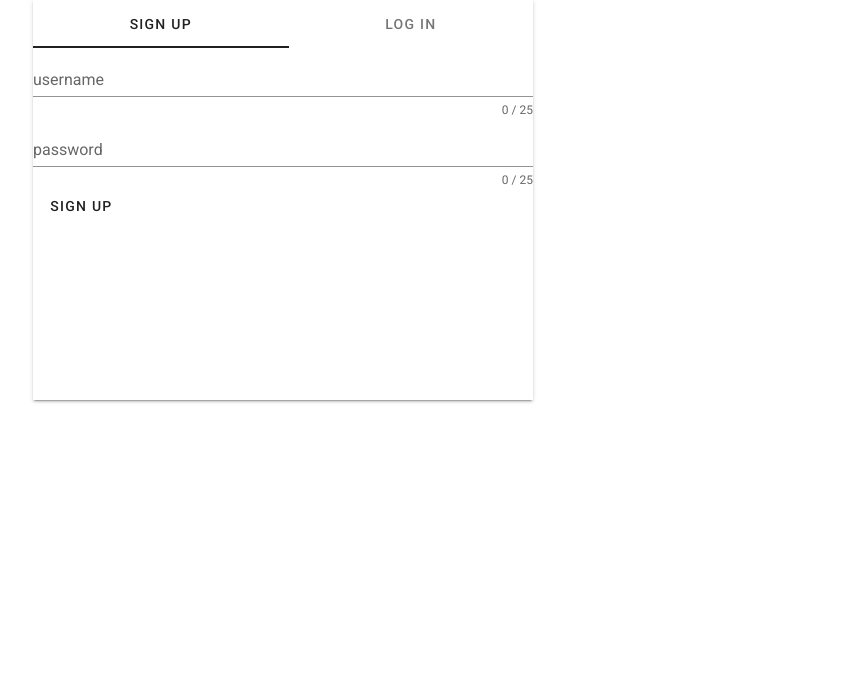
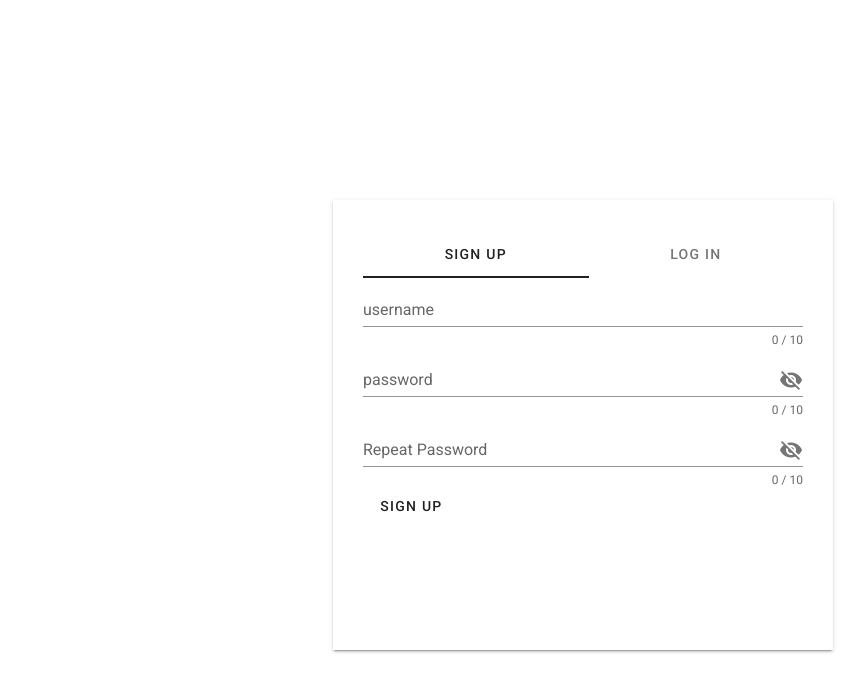
Before and after one commit to jellymn9/jellymn9.github.io, a Vue app: page / in a window 1280 px wide. Shown: the top 692 px of the page, without its empty margins (117-982 px from the left). Built offline with nearby package versions, Linux system fonts and the light colour scheme.

Commit message:
second version

```diff
--- a/src/components/addInvoice.vue
+++ b/src/components/addInvoice.vue
@@ -98,6 +98,8 @@ export default {
   height: 500px;
   background-color: blueviolet;
   margin-block: 10px;
+  padding-left: 10px;
+  padding-right: 10px;
 }
 .fields{
     margin-block: 10px;
--- a/src/components/invoiceList.vue
+++ b/src/components/invoiceList.vue
@@ -1,7 +1,7 @@
 <template>
   <div>
     <addInvoice></addInvoice>
-    <v-card class="mx-auto my-12 invoice-list" >
+    <v-card class="mx-auto my-12 invoice-list">
         <v-text-field
             label="Search"
             v-model="search"
@@ -15,6 +15,11 @@
             v-for="(invoice, i) in invoices"
             :key="i"
             >
+                <v-card v-if="deleteAlert" class="alertClass" outlined>
+                    <p>Are you sure you want to delete invoice?</p>
+                    <v-btn class="alertBtn" v-on:click="deleteInvoice(i)">Yes</v-btn>
+                    <v-btn v-on:click="deleteAlert = !deleteAlert" class="alertBtn"> No </v-btn>
+                </v-card>
                 <v-list-item-content>
                    number: {{ invoice.number }} description: {{ invoice.description }}
                     <div class="mx-2">
@@ -22,7 +27,7 @@
                             color="primary"
                             depressed
                             small
-                            @click="deleteInvoice(i)"
+                            v-on:click="deleteAlert = !deleteAlert"
                         >
                             <v-icon>
                             {{ icons.mdiDelete }}
@@ -67,6 +72,7 @@ export default {
         search: '',
         matchExists: false,
         matchedInvoice: [],
+        deleteAlert: false,
         icons: {
             mdiDelete,
         }
@@ -81,6 +87,7 @@ export default {
   methods: {
         deleteInvoice( invoiceItem ){
           this.$store.dispatch('deleteInvoiceItem', invoiceItem );
+          this.deleteAlert = !this.deleteAlert;
         },
         duplicateInvoice(i){
             this.duplicateId = this.invoices.length;
@@ -106,7 +113,26 @@ export default {
 </script>
 <style scoped>
     .invoice-list{
-        height: 400px;
+        height: 500px;
         width: 500px;
+        padding-left: 10px;
+        padding-right: 10px;
+    }
+    .alertClass{
+        z-index: 500;
+        width: 400px;
+        height: 250px;
+        position: fixed;
+        bottom: 300px;
+        left:200px;
+        padding-left: 30px;
+        padding-top: 60px;
+        font-size: 20px;
+        box-shadow: 0px 0px 10px #FF0000, 0px 0px 10px #0000FF;
+    }
+    .alertBtn{
+        margin-left: 45px;
+        margin-top: 25px;
+        color: rgb(0, 0, 0);
     }
 </style>
--- a/src/components/login.vue
+++ b/src/components/login.vue
@@ -3,10 +3,11 @@
     elevation="2"
     shaped
     tile
-    style="height: 400px;
+    style="height: 450px;
           width: 500px;
-          margin-left: 150px
-          padding: 30px"
+          margin-left: 450px;
+          padding: 30px;
+          margin-top: 200px;"
   >
     <v-tabs
       v-model="tab"
@@ -25,34 +26,57 @@
       <v-tab-item>
         <v-text-field
           v-model="username"
-          counter="25"
+          counter="10"
           hint="This field uses counter prop"
           label="username"
         ></v-text-field>
         <v-text-field
           v-model="password"
-          counter="25"
-          hint="This field uses counter prop"
+          counter="10"
           label="password"
+          :append-icon="show1 ? 'mdi-eye' : 'mdi-eye-off'"
+          :rules="[rules.required, rules.min]"
+          :type="show1 ? 'text' : 'password'"
+          @click:append="show1 = !show1"
+        ></v-text-field>
+
+        <v-text-field
+          v-model="repeatPassword"
+          counter="10"
+          hint="Correct"
+          label="Repeat Password"
+          :append-icon="show2 ? 'mdi-eye' : 'mdi-eye-off'"
+          :rules="[rules.repeatPassword]"
+          :type="show2 ? 'text' : 'password'"
+          @click:append="show2 = !show2"
         ></v-text-field>
         <v-btn text
           @click="submit()"
         >
             Sign Up
         </v-btn>
+        <div v-if="messageAppearance" style="padding-top: 20px">
+          <p v-if="isActive" :class="{ signUpClass: isActive }"> {{this.singnUpMsgn}}  </p>
+          <p v-if="!isActive" :class="{ signUpInvalidClass: !isActive }"> Invalid entries! </p>
+        </div>
       </v-tab-item>
+
       <v-tab-item>
         <v-text-field
           v-model="username1"
-          counter="25"
-          hint="This field uses counter prop"
+          counter="10"
+          :hint="returnError"
           label="username"
+          persistent-hint
+          :error="triggerErrorUsername"
         ></v-text-field>
         <v-text-field
           v-model="password1"
-          counter="25"
-          hint="This field uses counter prop"
+          counter="10"
           label="password"
+          :error="triggerErrorPassword"
+          :hint="returnError1"
+          persistent-hint
         ></v-text-field>
         <!-- <router-link @click="login()"> -->
           <v-btn text
@@ -62,24 +86,42 @@
         </v-btn>
         <!-- </router-link> -->
       </v-tab-item>
+
     </v-tabs-items>
 
   </v-card>
 </template>
+
 <script>
 import { mapState } from "vuex";
 
 export default {
+
   data(){
+
     return {
-      // rules: [v => v.length <= 25 || 'Max 25 characters']
       tab: true,
       title: "",
       items:["Sign Up", "Log In"],
       username: "",
       password: "",
+      triggerErrorUsername: false,
+      triggerErrorPassword: false,
+      singnUpMsgn: "You have successfully registered!",
+      isActive: false,
+      repeatPassword: "",
+      returnError: "",
+      returnError1: "",
+      messageAppearance: false,
       username1: "",
-      password1: ""
+      password1: "",
+      show1: false,
+      show2: false,
+      rules: {
+        required: value => !!value || 'Required.',
+        min: v => v.length >= 8 || 'Min 8 characters',
+        repeatPassword: v => v === this.password || 'Inccorect password!'
+      }
     }
   },
   computed: {
@@ -103,20 +145,54 @@ export default {
   },
   methods: {
     submit() {
+      this.messageAppearance = true;
       if( this.isFormValid ){
-        this.$store.dispatch('addNewUser', { username: this.username, password: this.password });
+        this.isActive = true;
+        this.$store.dispatch('addNewUser', { username: this.username, password: this.password, isActive: false });
+        this.username = "";
+        this.repeatPassword = "";
+        this.password = "";
+      }else{
+        this.isActive = false;
         this.username = "";
         this.password = "";
+        this.repeatPassword = "";
       }
     },
     login(){
       if( this.isFormValidLogin ){
-        this.$router.push('about');
+        const usersId = this.users.filter( u => u.username == this.username1)[0];
+        this.$store.dispatch('editUserActivation', this.username1);
+        this.$router.push({ name: 'Main', params: { id: usersId.id } });
+      }else{
+        const matchUsername = this.users.filter( u => { return u.username == this.username1}).length;
+        console.log(matchUsername);
+        if( matchUsername ){
+          this.triggerErrorPassword = true;
+          this.returnError1 = "Wrong password!";
+        }else{
+          this.triggerErrorUsername = true;
+          this.returnError = "User with this username does not exist.";
+        }
       }
-
     }
-
+  },
+  watch: {
+    messageAppearance( newVal ){
+      if(newVal)
+      setTimeout(() => this.messageAppearance = false, 3000);
+    }
   }
 };
 </script>
-<style scoped></style>
+<style scoped>
+  .errorClass{
+    color: rgb !important;
+  }
+  .signUpClass{
+    color: green;
+  }
+  .signUpInvalidClass{
+    color: red;
+  }
+</style>
--- a/src/router/index.js
+++ b/src/router/index.js
@@ -12,8 +12,13 @@ const routes = [
     component: Home
   },
   {
-    path: "/about",
-    name: "About",
+    path: "",
+    component: Home
+  },
+  {
+    path: "/main/:id",
+    name: "Main",
+    props: true,
     // route level code-splitting
     // this generates a separate chunk (about.[hash].js) for this route
     // which is lazy-loaded when the route is visited.
--- a/src/store/index.js
+++ b/src/store/index.js
@@ -15,17 +15,20 @@ export default new Vuex.Store({
     users: [
       {
         username: "Jelena",
-        password: "jelena"
+        password: "jelena",
+        isActive: false,
+        id: 1
       },
       {
         username: "Dunja",
-        password: "dunja"
+        password: "dunja",
+        isActive: false,
+        id: 2
       }
     ]
   },
   getters: {
     getInvoicesNumbers(state){
-      console.log(state.invoices);
       return state.invoices;
     }
   },
@@ -40,7 +43,15 @@ export default new Vuex.Store({
       state.invoices.push(invoiceItem);
     },
     NEW_USER( state, user){
+      const id = state.users.length +1;
+      user.id = id;
       state.users.push(user);
+    },
+    EDIT_USER_STATE( state, username1){
+      console.log(username1);
+      const indexOfUser = state.users.findIndex( u => u.username == username1);
+      console.log(indexOfUser);
+      state.users[indexOfUser].isActive = !state.users[indexOfUser].isActive;
     }
   },
   actions: {
@@ -56,6 +67,9 @@ export default new Vuex.Store({
     addNewUser({commit}, user ){
       commit('NEW_USER', user);
     },
+    editUserActivation({commit}, username1){
+      commit('EDIT_USER_STATE', username1);
+    }
   },
   modules: {}
 });
--- a/src/views/About.vue
+++ b/src/views/About.vue
@@ -1,15 +1,57 @@
 <template>
   <div class="about">
+    <p class="userClass">user: {{ getUserName }} </p>
+    <v-btn class="userClass" color="deep-purple lighten-2" v-on:click="logout()"> Log out</v-btn>
     <invoice-list></invoice-list>
   </div>
 </template>
 
 <script>
 // import invoiceList from "@/components/invoiceList.vue";
+import { mapState } from "vuex";
 
 export default {
   components: {
     //  invoiceList
+  },
+  data(){
+    return {
+
+    }
+  },
+  computed: {
+    ...mapState({
+          users: 'users'
+    }),
+    getUserName(){
+      return this.users.filter( u => u.id == parseInt(this.$route.params.id))[0].username;
+    },
+    getUserActivation(){
+      return this.users.filter( u => u.id == parseInt(this.$route.params.id))[0].isActive;
+    }
+  },
+  methods:{
+    logout(){
+      const username = this.getUserName;
+      this.$store.dispatch('editUserActivation', username);
+      this.$router.push('/');
+    },
+    handler(){
+      if( !this.getUserActivation ){
+        this.$router.replace({ name: "Home"});
+      }
+    }
+  },
+  created() {
+    window.addEventListener('beforeunload', this.handler());
   }
+
 };
 </script>
+
+<style scoped>
+  .userClass{
+    margin-top: 20px;
+    margin-left: 20px;
+  }
+</style>
```
Also changed, not shown: src/main.js (line endings or trailing spaces).
